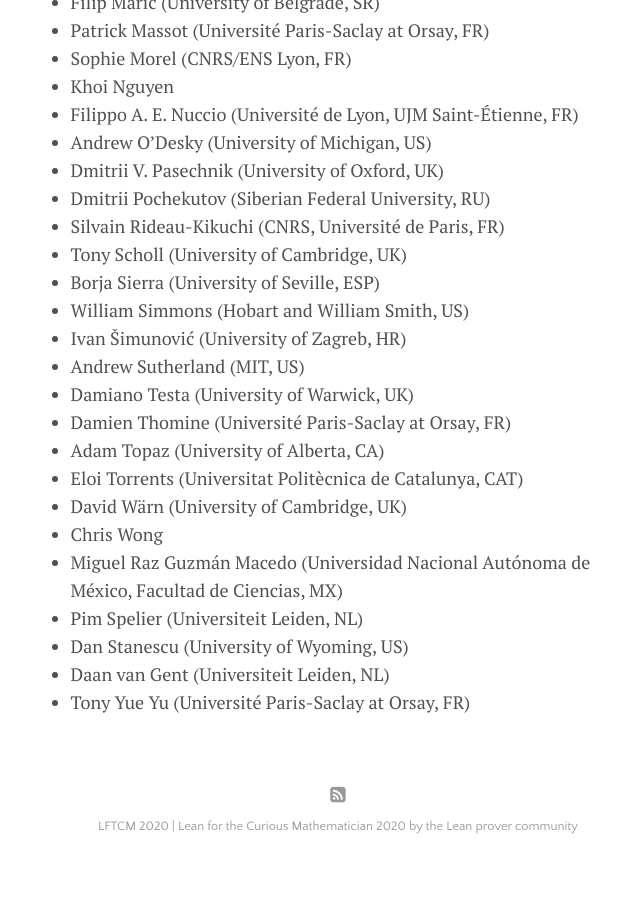
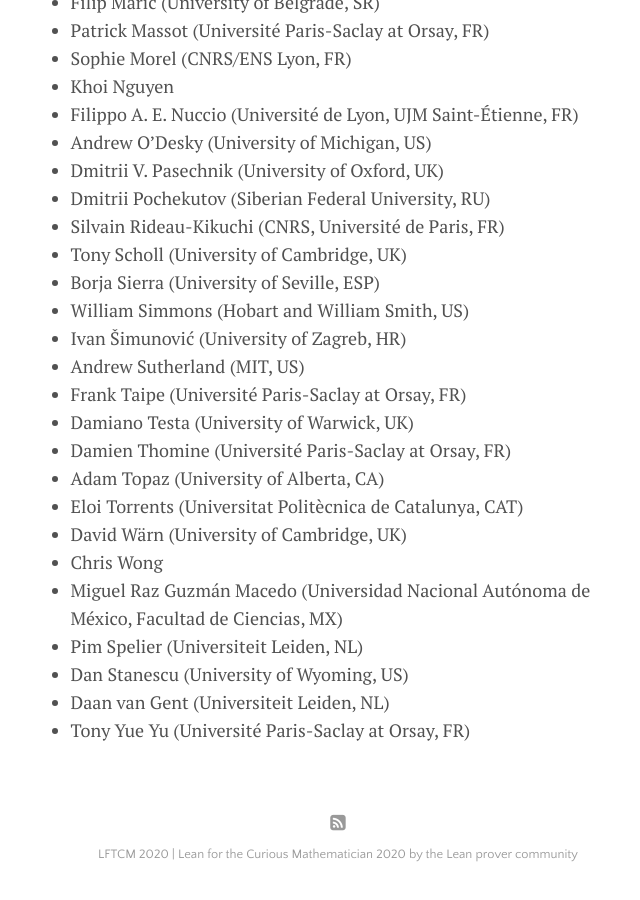
Before and after one commit to leanprover-community/lftcm2020, a Jekyll site: the page built from docs/participants.md, in a window 1280 px wide and 900 px high, scrolled down 1412 px. Shown: the whole window, without its empty margins (302-942 px from the left). Built offline with Jekyll 4.4.1, drawn with Linux system fonts in a browser that asks for light colours; before the commit the page ends 2284 px from its top, so only the background shows below that.

Commit message:
Update participants.md

```diff
--- a/docs/participants.md
+++ b/docs/participants.md
@@ -70,6 +70,7 @@
 * William Simmons (Hobart and William Smith, US)
 * Ivan Šimunović (University of Zagreb, HR)
 * Andrew Sutherland (MIT, US)
+* Frank Taipe (Université Paris-Saclay at Orsay, FR)
 * Damiano Testa (University of Warwick, UK)
 * Damien Thomine (Université Paris-Saclay at Orsay, FR)
 * Adam Topaz (University of Alberta, CA)
```
